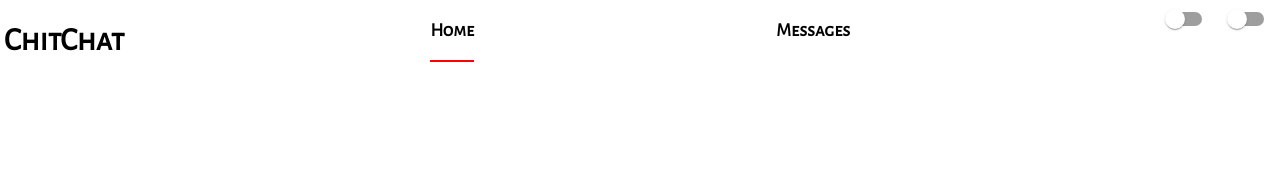
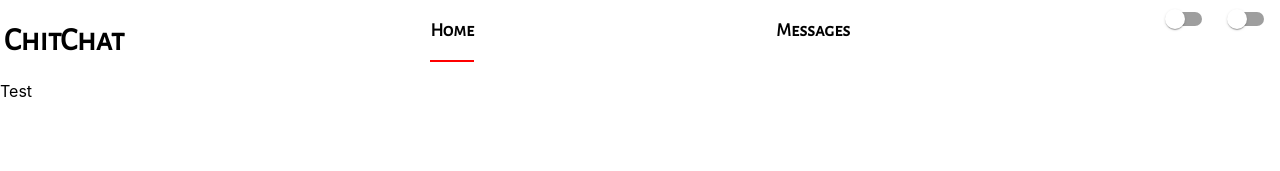
Before and after one commit to aysiae/chitchat, a React (Create React App) app: page / in a window 1280 px wide. Shown: the top 171 px of the page. Built offline with nearby package versions, Linux system fonts and the light colour scheme.

Commit message:
Refactoring, adding chat bubble component

```diff
--- a/src/App.js
+++ b/src/App.js
@@ -1,11 +1,11 @@
-import { MainLayout } from './layout/main';
+import { HomePage } from './pages/Home';
 import { Provider } from 'react-redux';
 import store from './store/store';
 
 function App() {
 	return (
 		<Provider store={store}>
-			<MainLayout />
+			<HomePage />
 		</Provider>
 	);
 }
--- /dev/null
+++ b/src/compononents/ChatBubble/ChatBubble.jsx
@@ -0,0 +1,3 @@
+export function ChatBubble() {
+	return <div>Test</div>;
+}
--- /dev/null
+++ b/src/layout/Messenger/Messenger.jsx
@@ -0,0 +1,5 @@
+import { ChatBubble } from '../../compononents/ChatBubble/ChatBubble';
+
+export function Messenger() {
+	return <ChatBubble />;
+}
--- a/src/layout/main.jsx
+++ /dev/null
@@ -1,5 +0,0 @@
-import Header from '../compononents/Header/Header';
-
-export function MainLayout() {
-	return <Header />;
-}
--- /dev/null
+++ b/src/pages/Home.jsx
@@ -0,0 +1,11 @@
+import Header from '../compononents/Header/Header';
+import { Messenger } from '../layout/Messenger/Messenger';
+
+export function HomePage() {
+	return (
+		<>
+			<Header />
+			<Messenger />
+		</>
+	);
+}
```
